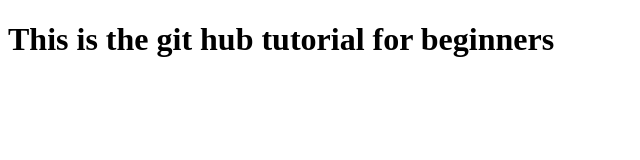
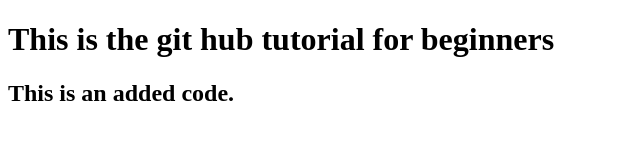
Before and after one commit to MicahSifuna/git_beginners, a plain HTML site: page index.html in a window 1280 px wide. Shown: the whole page, without its empty margins (0-640 px from the left). Drawn offline with Linux system fonts and the light colour scheme.

Commit message:
second commit

```diff
--- a/index.html
+++ b/index.html
@@ -11,6 +11,7 @@
       <body>
 
             <h1>This is the git hub tutorial for beginners</h1>
+            <h2>This is an added code.</h2>
 
             <script src="" async defer></script>
       </body>
```
